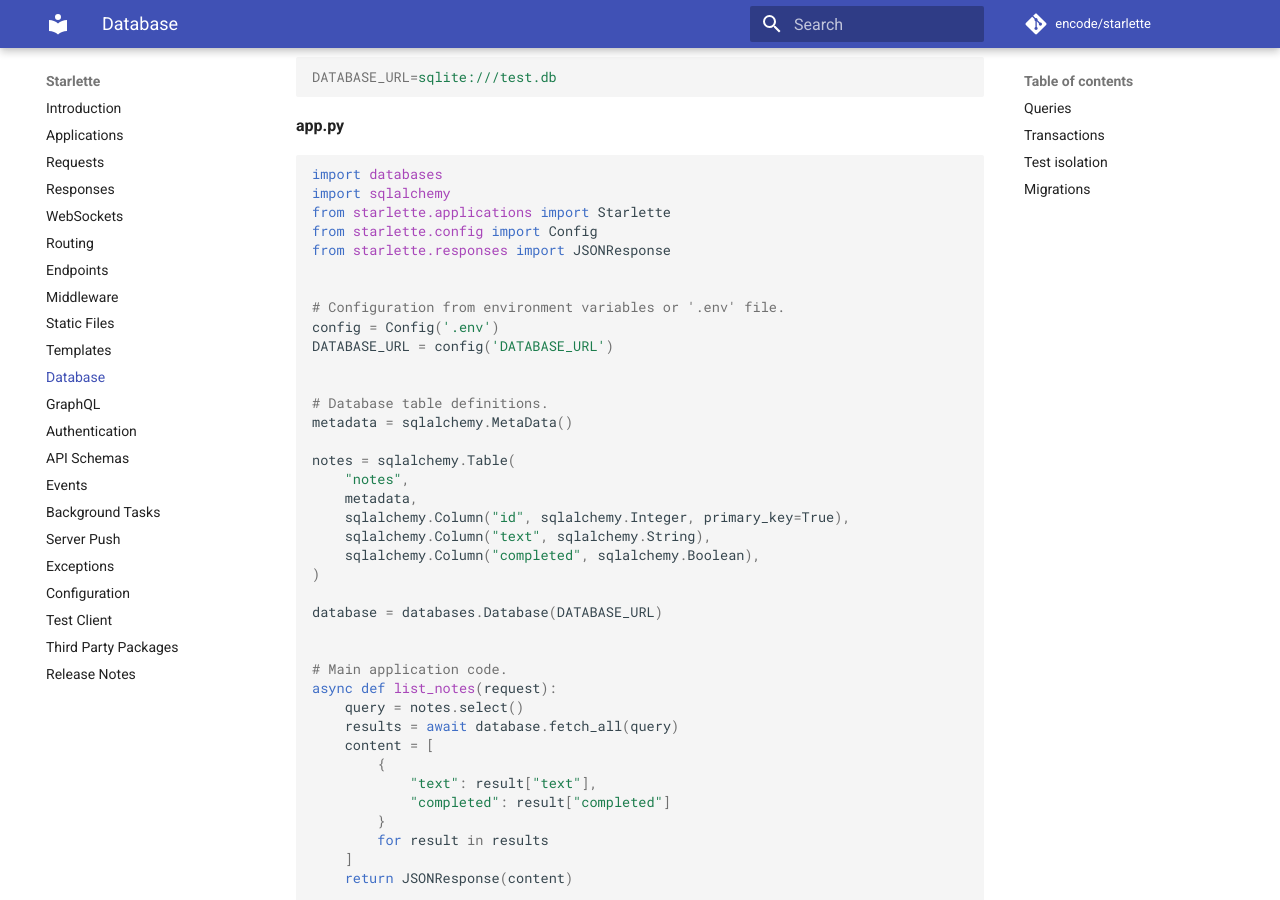
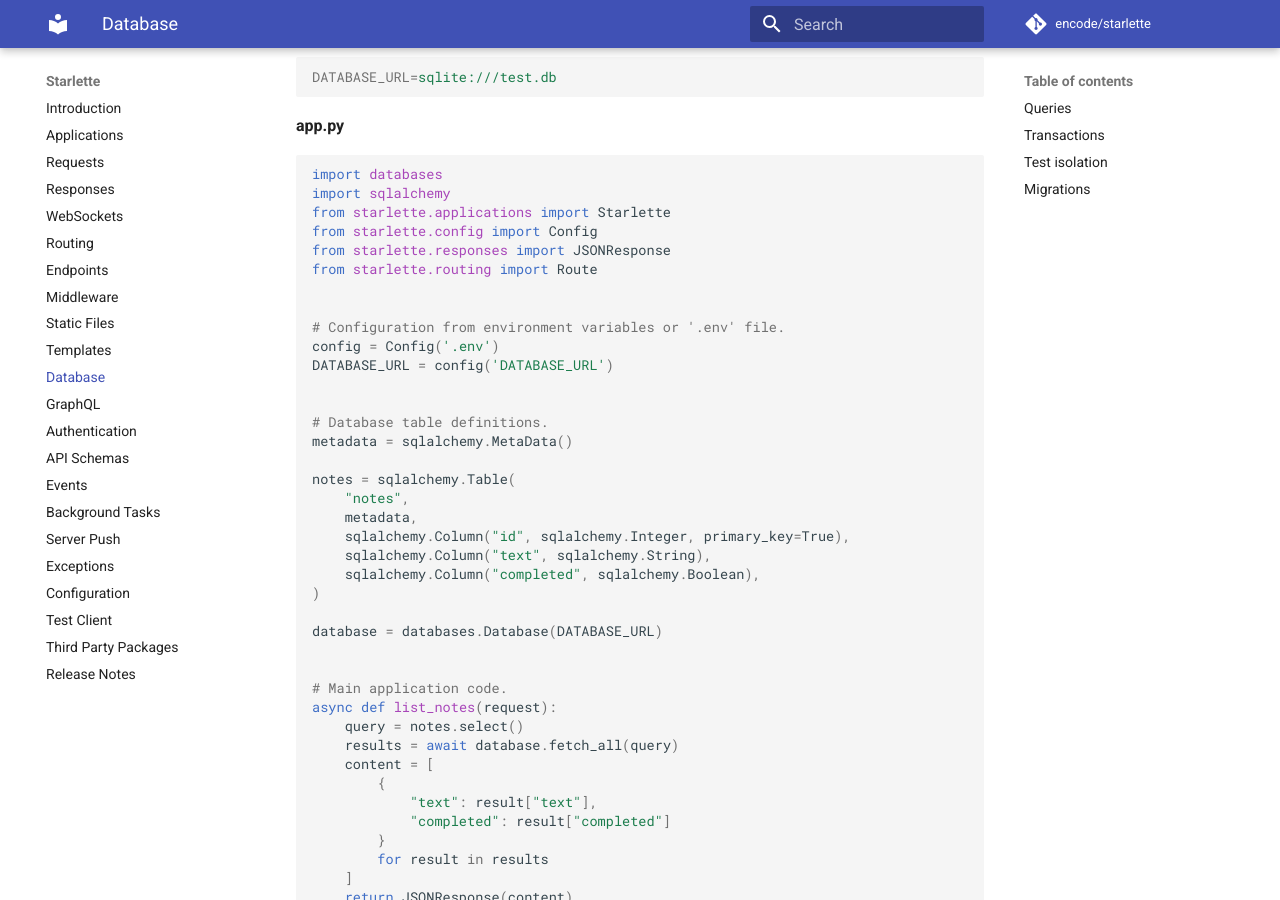
Before and after one commit to hidraco/starlette, an MkDocs documentation site: the page built from docs/database.md, in a window 1280 px wide and 900 px high, scrolled down 500 px. Built offline with MkDocs 1.6.1 and Material for MkDocs 9.7.7, drawn with Linux system fonts in a browser that asks for light colours; comment, search, counter and statistics services are not loaded.

Commit message:
add import Route (#752)

```diff
--- a/docs/database.md
+++ b/docs/database.md
@@ -27,6 +27,7 @@ import sqlalchemy
 from starlette.applications import Starlette
 from starlette.config import Config
 from starlette.responses import JSONResponse
+from starlette.routing import Route
 
 
 # Configuration from environment variables or '.env' file.
```
